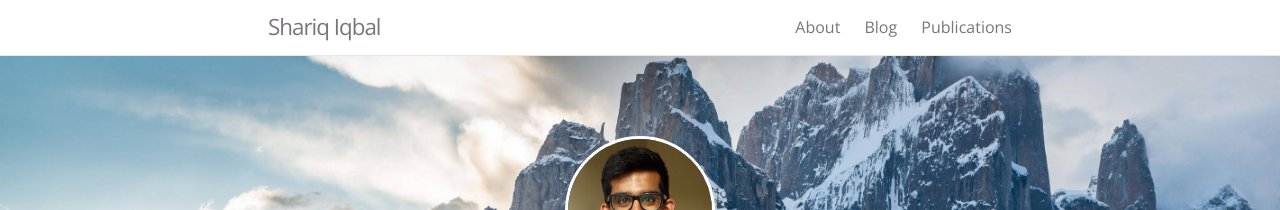
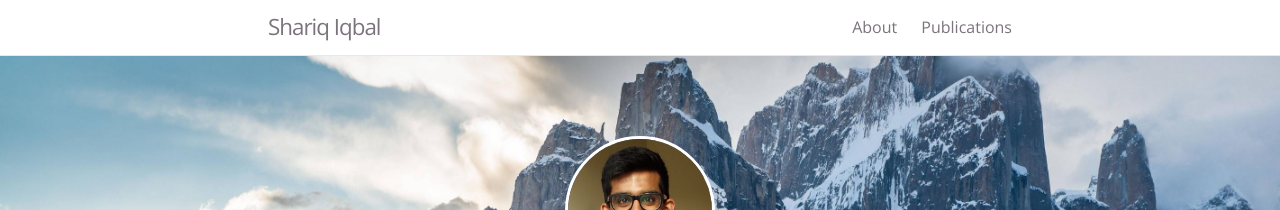
Before and after one commit to shariqiqbal2810/shariqiqbal2810.github.io, a Jekyll site: the page built from about.md, in a window 1280 px wide. Shown: the top 210 px of the page. Built offline with Jekyll 4.4.1, drawn with Linux system fonts in a browser that asks for light colours; a style sheet for code colours, icons or effects is not loaded.

Commit message:
Hide blog for now

```diff
--- a/_includes/site-header.html
+++ b/_includes/site-header.html
@@ -26,6 +26,7 @@
             {% assign my_page = site.pages | where: "path", path | first %}
             {% if my_page.title %}
               {% if my_page.title contains "404" %}
+              {% elsif my_page.title contains "Blog" %}
               {% else %}
                 <a class="page-link" href="{{ my_page.url | relative_url }}">{{ my_page.title | escape }}</a>
               {% endif %}
--- a/_layouts/home.html
+++ b/_layouts/home.html
@@ -36,7 +36,7 @@ layout: default
     </div>
   </div>
 
-  <h1>Latest Post</h1>
+  <!-- <h1>Latest Post</h1>
 
   <div>&nbsp;</div>
 
@@ -54,6 +54,6 @@ layout: default
         <span>{{ post.excerpt | markdownify | truncatewords: 30 }}</span>
 
       </li>
-  </ul>
+  </ul> -->
 
 </div>
```
